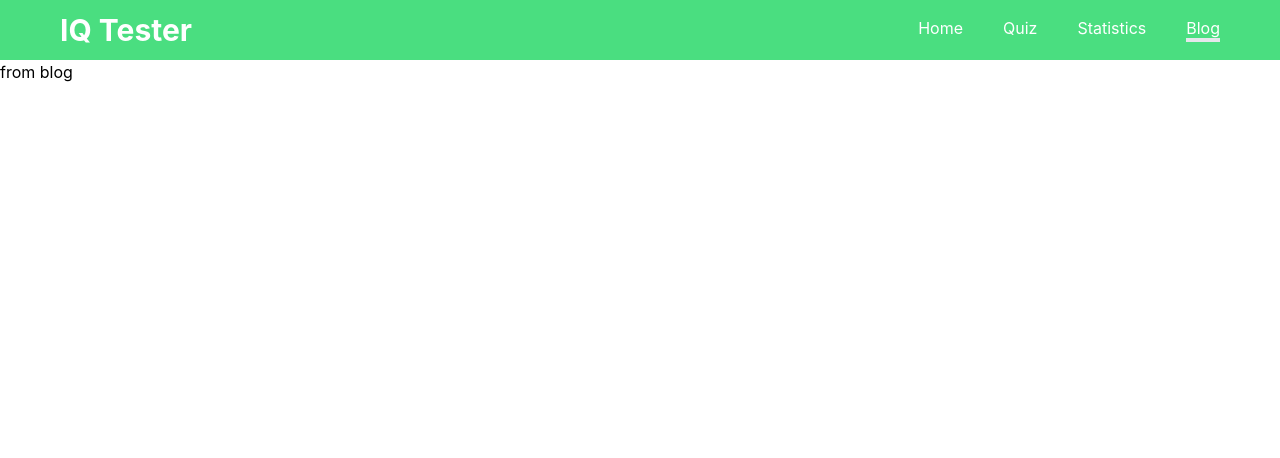
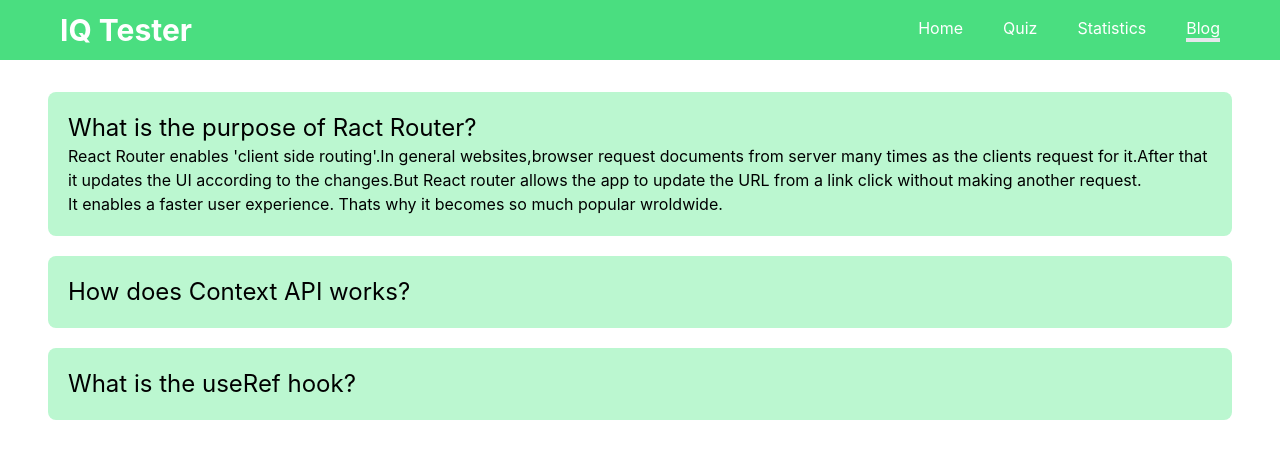
Before and after one commit to AspiaNew/assignment-9-by-me, a React (Create React App) app: page /blog in a window 1280 px wide. Shown: the top 458 px of the page. Built offline with nearby package versions, Linux system fonts and the light colour scheme.

Commit message:
blogs added

```diff
--- a/src/components/Blog/Blog.js
+++ b/src/components/Blog/Blog.js
@@ -2,8 +2,20 @@ import React from 'react';
 
 const Blog = () => {
     return (
-        <div>
-            from blog
+        <div className='mt-8 mx-5 md:mx-12'>
+            <div className='bg-green-200 p-5 rounded-lg my-5'>
+                <h3 className='text-2xl'>What is the purpose of Ract Router?</h3>
+                <p>React Router enables 'client side routing'.In general websites,browser request documents from server many times as the clients request for it.After that it updates the UI according to the changes.But React router allows the app to update the URL from a link click without making another request. <br />
+                    It enables a faster user experience. Thats why it becomes so much popular wroldwide.</p>
+            </div>
+            <div className='bg-green-200 p-5 rounded-lg my-5'>
+                <h3 className='text-2xl'>How does Context API works?</h3>
+                <p></p>
+            </div>
+            <div className='bg-green-200 p-5 rounded-lg my-5'>
+                <h3 className='text-2xl'>What is the useRef hook?</h3>
+                <p></p>
+            </div>
         </div>
     );
 };
```
